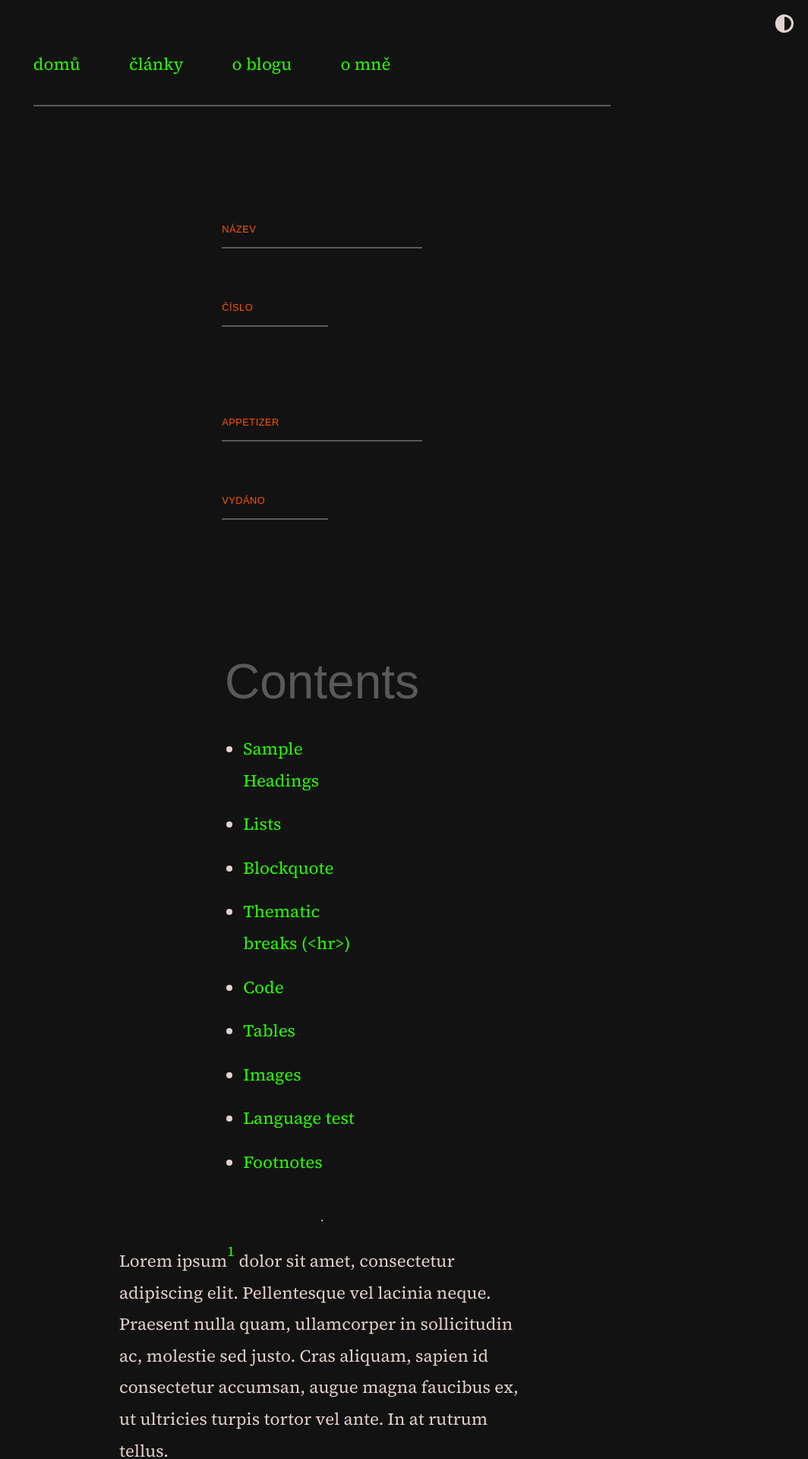
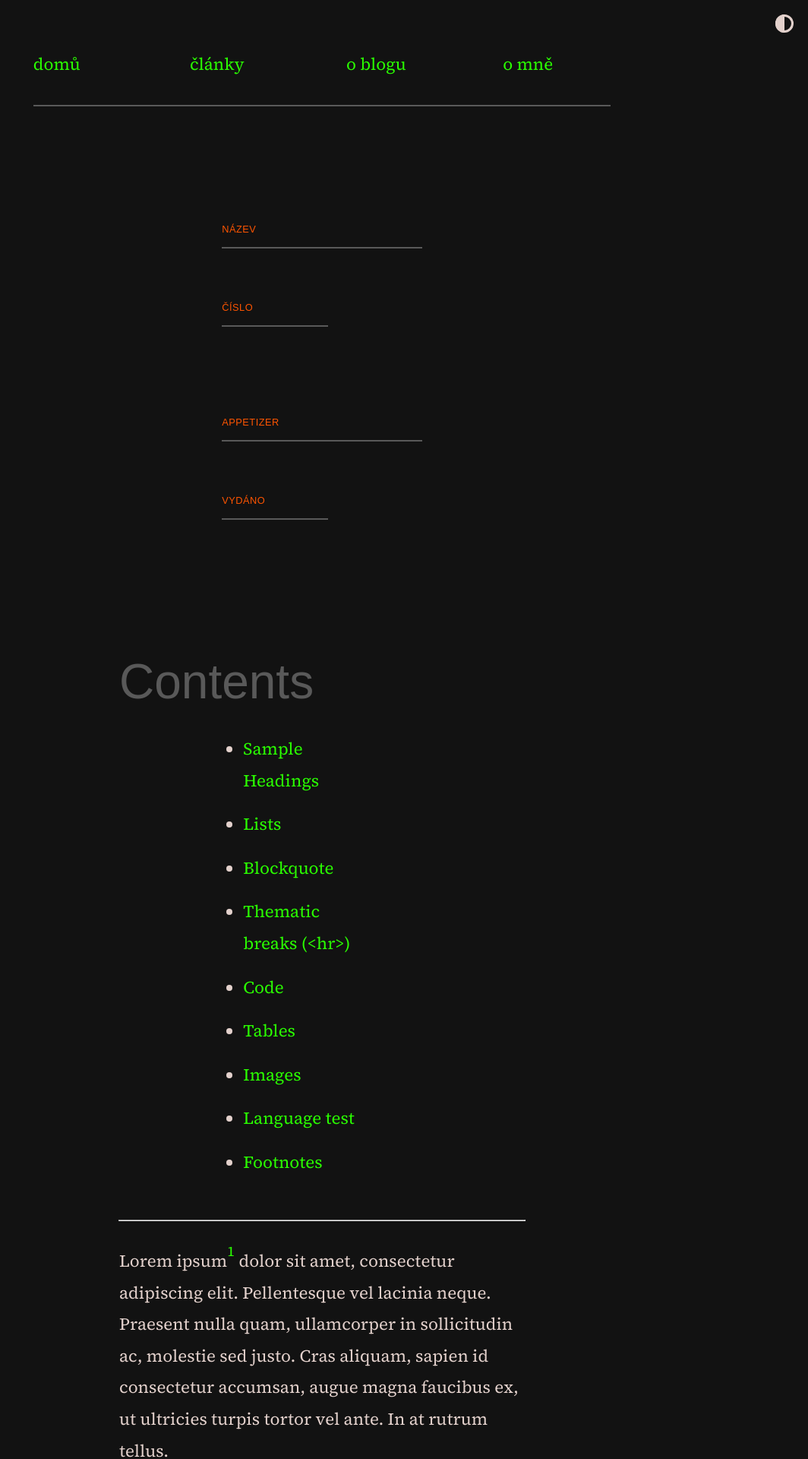
Before and after one commit to scherrer-txt/bts, a Jekyll site: the page built from assets/2020-01-01-overview-post.md, in a window 1280 px wide. Shown: the top 1920 px of the page at 76% size, without its empty margins (216-1280 px from the left). Built offline with Jekyll 4.4.1, drawn with Linux system fonts in a browser that asks for light colours; some web fonts are replaced.

Commit message:
Update moonwalk.scss

```diff
--- a/_sass/moonwalk.scss
+++ b/_sass/moonwalk.scss
@@ -180,12 +180,12 @@
 }
 h1, h2, h3, h4, h5, h6 {
     color: var(--headings);
-    max-width: 65%;
+    width: 65%;
     margin: 4rem auto 0;
 }
 p, strong, b, em, small, li, hr, table, figcaption {
     color: var(--text);
-    max-width: 65%;
+    width: 65%;
     margin-top: 1rem;
     margin-bottom: 1rem;
 }
@@ -678,6 +678,7 @@
   border-top: 2px var(--code-text) solid;
   margin: 1em 0;
   width: 65%;
+  height: 2px;
 }
 
 .menu {
```
